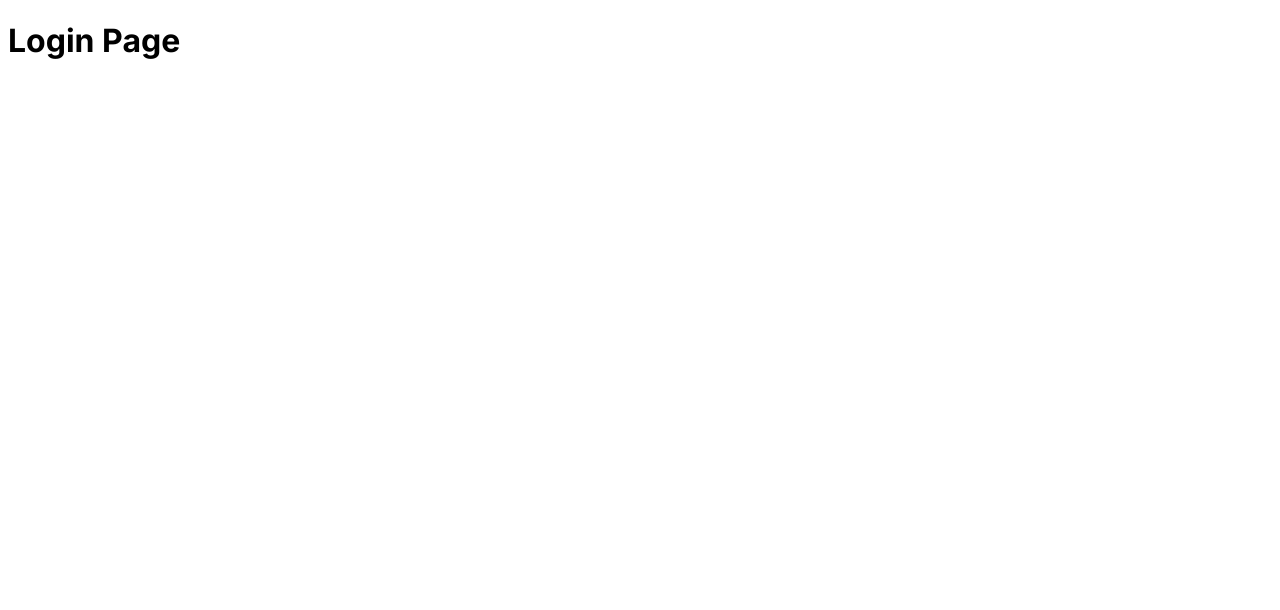
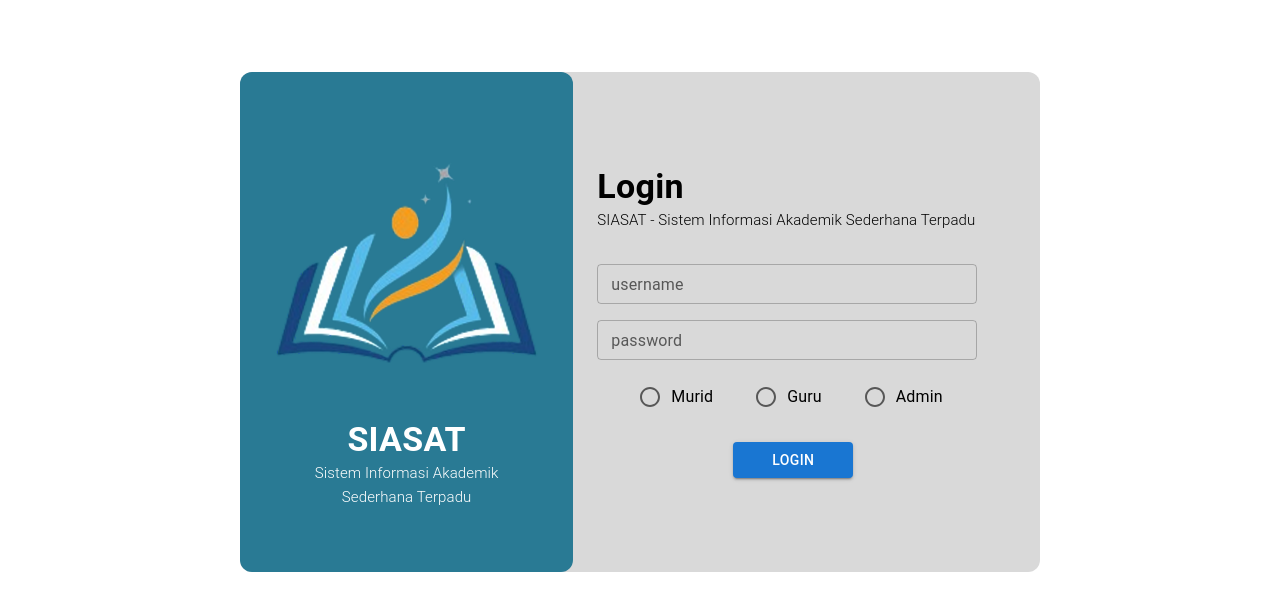
Before and after one commit to KarooDevs/siasat-v1, a Next.js app: page /login in a window 1280 px wide. Shown: the top 610 px of the page. Built offline with nearby package versions, Linux system fonts and the light colour scheme.

Commit message:
feat - ui login

```diff
--- a/app/(auth)/login/page.tsx
+++ b/app/(auth)/login/page.tsx
@@ -1,10 +1,166 @@
+import {
+  Box,
+  Button,
+  Grid,
+  Typography,
+  TextField,
+  FormControl,
+  FormLabel,
+  RadioGroup,
+  FormHelperText,
+  FormControlLabel,
+  Radio,
+} from "@mui/material";
+import Image from "next/image";
 import React from "react";
 
 const page = () => {
   return (
-    <div>
-      <h1>Login Page</h1>
-    </div>
+    <Box
+      sx={{ display: "flex", justifyContent: "center", alignItems: "center" }}
+    >
+      <Grid
+        container
+        sx={{
+          width: 800,
+          height: 500,
+          backgroundColor: "#d9d9d9",
+          mt: 8,
+
+          borderRadius: 3,
+        }}
+      >
+        <Grid item direction="column" xs={5}>
+          <Box
+            sx={{
+              backgroundColor: "#297a94 ",
+              height: 500,
+              borderRadius: 3,
+              display: "flex",
+              justifyContent: "center",
+              alignItems: "center",
+            }}
+          >
+            <Grid>
+              <Grid item>
+                <Image
+                  src="/logo_siasat.png"
+                  alt="logo"
+                  width={280}
+                  height={280}
+                />
+              </Grid>
+              <Grid item sx={{ textAlign: "center" }}>
+                <Typography variant="h4" color="white" fontWeight="bold">
+                  SIASAT
+                </Typography>
+                <Typography
+                  variant="h6"
+                  color="white"
+                  fontWeight="light"
+                  sx={{ fontSize: 15 }}
+                >
+                  Sistem Informasi Akademik <br /> Sederhana Terpadu
+                </Typography>
+              </Grid>
+            </Grid>
+          </Box>
+        </Grid>
+        <Grid
+          item
+          direction="column"
+          xs={7}
+          sx={{
+            display: "flex",
+            justifyContent: "center",
+            // alignItems: "center",
+            p: 3,
+          }}
+        >
+          <Grid item>
+            <Typography variant="h4" color="black" fontWeight="bold">
+              Login
+            </Typography>
+          </Grid>
+          <Grid item>
+            <Typography
+              variant="h6"
+              color="black"
+              fontWeight="light"
+              sx={{ fontSize: 15 }}
+            >
+              SIASAT - Sistem Informasi Akademik Sederhana Terpadu
+            </Typography>
+          </Grid>
+          <Grid item sx={{ mt: 4 }}>
+            <TextField
+              id="usernameInput"
+              label="username"
+              variant="outlined"
+              size="small"
+              // value={}
+              // onChange={}
+              sx={{ width: 380 }}
+            />
+          </Grid>
+          <Grid item>
+            <TextField
+              id="passwordInput"
+              label="password"
+              variant="outlined"
+              size="small"
+              // value={}
+              // onChange={}
+              sx={{ width: 380, mt: 2 }}
+            />
+          </Grid>
+          <Grid
+            item
+            sx={{
+              mt: 2,
+              display: "flex",
+              // justifyContent: "center",
+              alignItems: "center",
+              ml: 2,
+            }}
+          >
+            <RadioGroup
+              row
+              aria-labelledby="demo-row-radio-buttons-group-label"
+              name="row-radio-buttons-group"
+            >
+              <FormControlLabel
+                value="murid"
+                control={<Radio />}
+                label="Murid"
+                sx={{ mx: 2 }}
+              />
+              <FormControlLabel
+                value="guru"
+                control={<Radio />}
+                label="Guru"
+                sx={{ mx: 2 }}
+              />
+              <FormControlLabel
+                value="admin"
+                control={<Radio />}
+                label="Admin"
+                sx={{ mx: 2 }}
+              />
+            </RadioGroup>
+          </Grid>
+          <Grid item sx={{ mt: 3, ml: 17 }}>
+            <Button
+              variant="contained"
+              sx={{ width: 120 }}
+              href="/murid/dashboard"
+            >
+              Login
+            </Button>
+          </Grid>
+        </Grid>
+      </Grid>
+    </Box>
   );
 };
 
--- a/app/page.tsx
+++ b/app/page.tsx
@@ -85,7 +85,7 @@ export default function Home() {
             <Button
               variant="contained"
               sx={{ paddingY: 1, paddingX: 2 }}
-              href="/murid/dashboard"
+              href="/login"
             >
               Login SIASAT
             </Button>
```
Also changed, not shown: public/logo_siasat.png.
